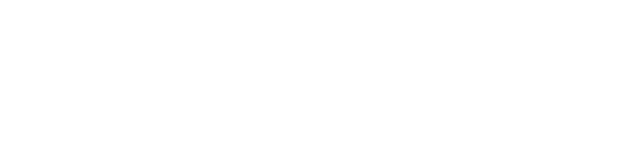
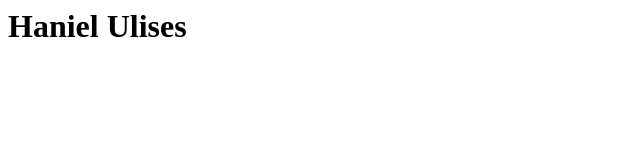
Before and after one commit to HanielUlises/portfolio, a plain HTML site: page index.html in a window 1280 px wide. Shown: the whole page, without its empty margins (0-640 px from the left). Drawn offline with Linux system fonts and the light colour scheme.

Commit message:
First commit

```diff
--- a/index.html
+++ b/index.html
@@ -3,9 +3,9 @@
     <meta charset="UTF-8">
     <meta http-equiv="X-UA-Compatible" content="IE=edge">
     <meta name="viewport" content="width=device-width, initial-scale=1.0">
-    <title>Document</title>
+    <title>Haniel Ulises</title>
 </head>
 <body>
-
+    <h1> Haniel Ulises</h1>
 </body>
 </html>
```
